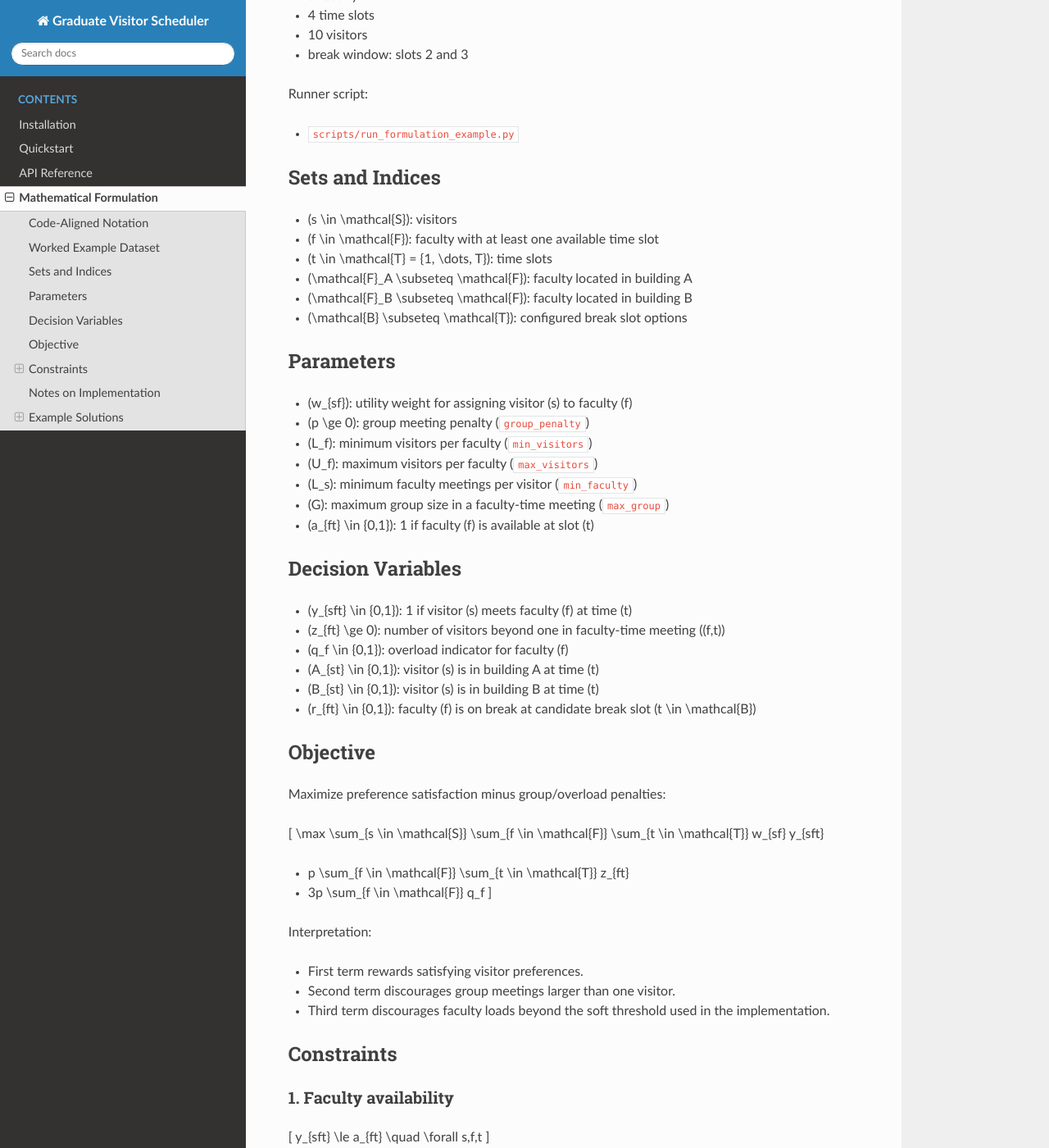
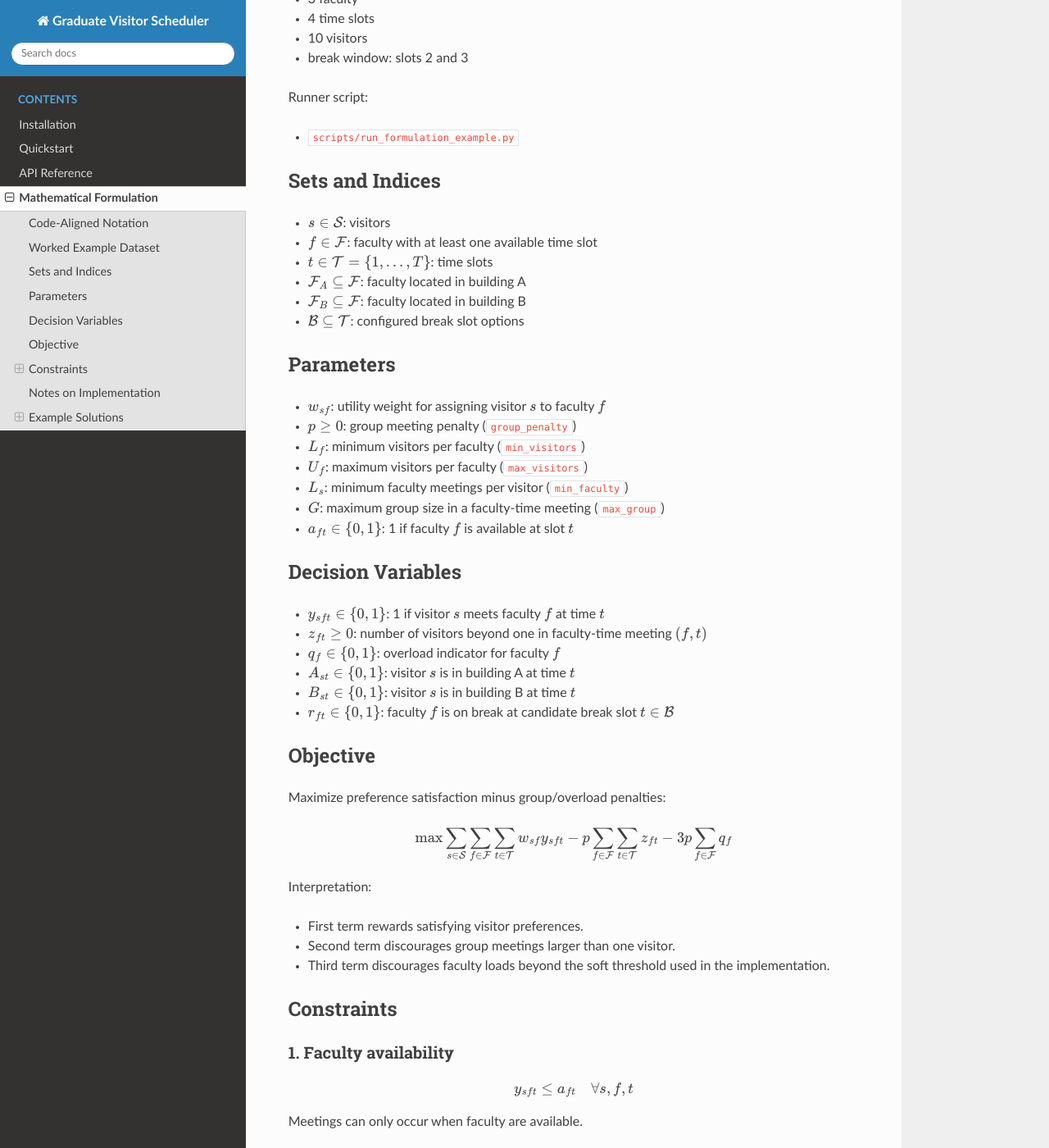
Before and after one commit to dowlinglab/grad-visit-scheduler, a Sphinx documentation site: the page built from docs/formulation.md, in a window 1280 px wide and 1400 px high, scrolled down 1139 px. Shown: the whole window at 82% size. Built offline with Sphinx 7.4.7 and the Read the Docs theme 3.1.0, drawn with Linux system fonts in a browser that asks for light colours; some of the changed text lies outside the part shown.

Commit message:
Updated math

```diff
--- a/docs/formulation.md
+++ b/docs/formulation.md
@@ -8,20 +8,20 @@ This table maps the mathematical symbols to the exact Pyomo components in the co
 
 | Math symbol | Code component | Meaning |
 | --- | --- | --- |
-| \(\mathcal{S}\) | `m.visitors` | Visitor set |
-| \(\mathcal{F}\) | `m.faculty` | Faculty set with non-empty availability |
-| \(\mathcal{T}\) | `m.time` | Time-slot index set |
-| \(\mathcal{F}_A\) | `m.building_a` | Faculty in building A |
-| \(\mathcal{F}_B\) | `m.building_b` | Faculty in building B |
-| \(\mathcal{B}\) | `m.break_options` | Candidate break slots |
-| \(w_{sf}\) | `m.weights[s, f]` | Utility weight for visitor-faculty match |
-| \(p\) | `m.penalty` | Group penalty coefficient |
-| \(y_{sft}\) | `m.y[s, f, t]` | Meeting assignment decision variable |
-| \(z_{ft}\) | `m.beyond_one_visitor[f, t]` | Visitors beyond one in a meeting |
-| \(q_f\) | `m.faculty_too_many_meetings[f]` | Overload indicator |
-| \(A_{st}\) | `m.bldg_a[s, t]` | Visitor in building A at slot \(t\) |
-| \(B_{st}\) | `m.bldg_b[s, t]` | Visitor in building B at slot \(t\) |
-| \(r_{ft}\) | `m.faculty_breaks[f, t]` | Faculty break indicator |
+| $\mathcal{S}$ | `m.visitors` | Visitor set |
+| $\mathcal{F}$ | `m.faculty` | Faculty set with non-empty availability |
+| $\mathcal{T}$ | `m.time` | Time-slot index set |
+| $\mathcal{F}_A$ | `m.building_a` | Faculty in building A |
+| $\mathcal{F}_B$ | `m.building_b` | Faculty in building B |
+| $\mathcal{B}$ | `m.break_options` | Candidate break slots |
+| $w_{sf}$ | `m.weights[s, f]` | Utility weight for visitor-faculty match |
+| $p$ | `m.penalty` | Group penalty coefficient |
+| $y_{sft}$ | `m.y[s, f, t]` | Meeting assignment decision variable |
+| $z_{ft}$ | `m.beyond_one_visitor[f, t]` | Visitors beyond one in a meeting |
+| $q_f$ | `m.faculty_too_many_meetings[f]` | Overload indicator |
+| $A_{st}$ | `m.bldg_a[s, t]` | Visitor in building A at slot $t$ |
+| $B_{st}$ | `m.bldg_b[s, t]` | Visitor in building B at slot $t$ |
+| $r_{ft}$ | `m.faculty_breaks[f, t]` | Faculty break indicator |
 
 ## Worked Example Dataset
 
@@ -42,41 +42,41 @@ Runner script:
 
 ## Sets and Indices
 
-- \(s \in \mathcal{S}\): visitors
-- \(f \in \mathcal{F}\): faculty with at least one available time slot
-- \(t \in \mathcal{T} = \{1, \dots, T\}\): time slots
-- \(\mathcal{F}_A \subseteq \mathcal{F}\): faculty located in building A
-- \(\mathcal{F}_B \subseteq \mathcal{F}\): faculty located in building B
-- \(\mathcal{B} \subseteq \mathcal{T}\): configured break slot options
+- $s \in \mathcal{S}$: visitors
+- $f \in \mathcal{F}$: faculty with at least one available time slot
+- $t \in \mathcal{T} = \{1, \dots, T\}$: time slots
+- $\mathcal{F}_A \subseteq \mathcal{F}$: faculty located in building A
+- $\mathcal{F}_B \subseteq \mathcal{F}$: faculty located in building B
+- $\mathcal{B} \subseteq \mathcal{T}$: configured break slot options
 
 ## Parameters
 
-- \(w_{sf}\): utility weight for assigning visitor \(s\) to faculty \(f\)
-- \(p \ge 0\): group meeting penalty (`group_penalty`)
-- \(L_f\): minimum visitors per faculty (`min_visitors`)
-- \(U_f\): maximum visitors per faculty (`max_visitors`)
-- \(L_s\): minimum faculty meetings per visitor (`min_faculty`)
-- \(G\): maximum group size in a faculty-time meeting (`max_group`)
-- \(a_{ft} \in \{0,1\}\): 1 if faculty \(f\) is available at slot \(t\)
+- $w_{sf}$: utility weight for assigning visitor $s$ to faculty $f$
+- $p \ge 0$: group meeting penalty (`group_penalty`)
+- $L_f$: minimum visitors per faculty (`min_visitors`)
+- $U_f$: maximum visitors per faculty (`max_visitors`)
+- $L_s$: minimum faculty meetings per visitor (`min_faculty`)
+- $G$: maximum group size in a faculty-time meeting (`max_group`)
+- $a_{ft} \in \{0,1\}$: 1 if faculty $f$ is available at slot $t$
 
 ## Decision Variables
 
-- \(y_{sft} \in \{0,1\}\): 1 if visitor \(s\) meets faculty \(f\) at time \(t\)
-- \(z_{ft} \ge 0\): number of visitors beyond one in faculty-time meeting \((f,t)\)
-- \(q_f \in \{0,1\}\): overload indicator for faculty \(f\)
-- \(A_{st} \in \{0,1\}\): visitor \(s\) is in building A at time \(t\)
-- \(B_{st} \in \{0,1\}\): visitor \(s\) is in building B at time \(t\)
-- \(r_{ft} \in \{0,1\}\): faculty \(f\) is on break at candidate break slot \(t \in \mathcal{B}\)
+- $y_{sft} \in \{0,1\}$: 1 if visitor $s$ meets faculty $f$ at time $t$
+- $z_{ft} \ge 0$: number of visitors beyond one in faculty-time meeting $(f,t)$
+- $q_f \in \{0,1\}$: overload indicator for faculty $f$
+- $A_{st} \in \{0,1\}$: visitor $s$ is in building A at time $t$
+- $B_{st} \in \{0,1\}$: visitor $s$ is in building B at time $t$
+- $r_{ft} \in \{0,1\}$: faculty $f$ is on break at candidate break slot $t \in \mathcal{B}$
 
 ## Objective
 
 Maximize preference satisfaction minus group/overload penalties:
 
-\[
+$$
 \max \sum_{s \in \mathcal{S}} \sum_{f \in \mathcal{F}} \sum_{t \in \mathcal{T}} w_{sf} y_{sft}
 - p \sum_{f \in \mathcal{F}} \sum_{t \in \mathcal{T}} z_{ft}
 - 3p \sum_{f \in \mathcal{F}} q_f
-\]
+$$
 
 Interpretation:
 - First term rewards satisfying visitor preferences.
@@ -87,119 +87,119 @@ Interpretation:
 
 ### 1. Faculty availability
 
-\[
+$$
 y_{sft} \le a_{ft}
 \quad \forall s,f,t
-\]
+$$
 
 Meetings can only occur when faculty are available.
 
 ### 2. Faculty minimum and maximum total meetings
 
-\[
+$$
 \sum_{s \in \mathcal{S}} \sum_{t \in \mathcal{T}} y_{sft} \ge L_f
 \quad \forall f
-\]
+$$
 
-\[
+$$
 \sum_{s \in \mathcal{S}} \sum_{t \in \mathcal{T}} y_{sft} \le U_f
 \quad \forall f
-\]
+$$
 
 ### 3. Visitor cannot attend simultaneous meetings
 
-\[
+$$
 \sum_{f \in \mathcal{F}} y_{sft} \le 1
 \quad \forall s,t
-\]
+$$
 
 ### 4. Visitor minimum total meetings
 
-\[
+$$
 \sum_{f \in \mathcal{F}} \sum_{t \in \mathcal{T}} y_{sft}
 \ge \min\left(L_s, \left|\mathcal{T}_s^{\text{avail}}\right|\right)
 \quad \forall s
-\]
+$$
 
 The implemented lower bound is clipped by each visitor's own availability window.
 
 ### 5. Visitor meets same faculty at most once
 
-\[
+$$
 \sum_{t \in \mathcal{T}} y_{sft} \le 1
 \quad \forall s,f
-\]
+$$
 
 ### 6. Excess visitors per faculty-time slot
 
-\[
+$$
 z_{ft} \ge \sum_{s \in \mathcal{S}} y_{sft} - 1
 \quad \forall f,t
-\]
+$$
 
 This linearizes the "beyond one visitor" quantity used in the objective penalty.
 
 ### 7. Faculty overload indicator
 
-\[
+$$
 2q_f \ge
 \sum_{s \in \mathcal{S}} \sum_{t \in \mathcal{T}} y_{sft}
 - U_f + 2
 \quad \forall f
-\]
+$$
 
-This activates \(q_f\) when total meetings exceed the soft threshold \(U_f - 2\).
+This activates $q_f$ when total meetings exceed the soft threshold $U_f - 2$.
 
 ### 8. Maximum group size per meeting
 
-\[
+$$
 \sum_{s \in \mathcal{S}} y_{sft} \le G
 \quad \forall f,t
-\]
+$$
 
 ### 9. Building occupancy indicators
 
-\[
+$$
 \sum_{f \in \mathcal{F}_A} y_{sft} \le A_{st}
 \quad \forall s,t
-\]
+$$
 
-\[
+$$
 \sum_{f \in \mathcal{F}_B} y_{sft} \le B_{st}
 \quad \forall s,t
-\]
+$$
 
 ### 10. Building movement constraints by mode
 
 #### `Mode.BUILDING_A_FIRST`
 
-\[
+$$
 B_{s,t-1} + A_{st} \le 1
 \quad \forall s,\; t>1
-\]
+$$
 
 Visitors may move from A to B but not return from B to A.
 
 #### `Mode.BUILDING_B_FIRST`
 
-\[
+$$
 A_{s,t-1} + B_{st} \le 1
 \quad \forall s,\; t>1
-\]
+$$
 
 Visitors may move from B to A but not return from A to B.
 
 #### `Mode.NO_OFFSET`
 
-\[
+$$
 A_{s,t-1} + B_{st} \le 1
 \quad \forall s,\; t>1
-\]
+$$
 
-\[
+$$
 B_{s,t-1} + A_{st} \le 1
 \quad \forall s,\; t>1
-\]
+$$
 
 Both directions require an intervening empty slot, enforcing travel via break.
 
@@ -207,11 +207,11 @@ Both directions require an intervening empty slot, enforcing travel via break.
 
 Applied when mode is `NO_OFFSET` or `enforce_breaks=True`:
 
-\[
+$$
 \sum_{f \in \mathcal{F}} \sum_{t \in \mathcal{B}} y_{sft}
 \le |\mathcal{B}| - 1
 \quad \forall s
-\]
+$$
 
 Each visitor must have at least one break during the configured break window.
 
@@ -219,17 +219,17 @@ Each visitor must have at least one break during the configured break window.
 
 Applied when mode is `NO_OFFSET` or `enforce_breaks=True`:
 
-\[
+$$
 \sum_{s \in \mathcal{S}} y_{sft} \le G(1-r_{ft})
 \quad \forall f,\; t \in \mathcal{B}
-\]
+$$
 
-If \(r_{ft}=1\), faculty \(f\) has no meeting at break slot \(t\).
+If $r_{ft}=1$, faculty $f$ has no meeting at break slot $t$.
 
-\[
+$$
 \sum_{t \in \mathcal{B}} r_{ft} \ge 1
 \quad \forall f \text{ with full-slot availability}
-\]
+$$
 
 Faculty with limited availability are exempt in the implementation.
 
@@ -237,10 +237,10 @@ Faculty with limited availability are exempt in the implementation.
 
 For visitor-specific availability restrictions, decision variables are fixed to zero:
 
-\[
+$$
 y_{sft} = 0
 \quad \forall (s,t) \text{ not available to visitor } s,\; \forall f
-\]
+$$
 
 ## Notes on Implementation
 
```
